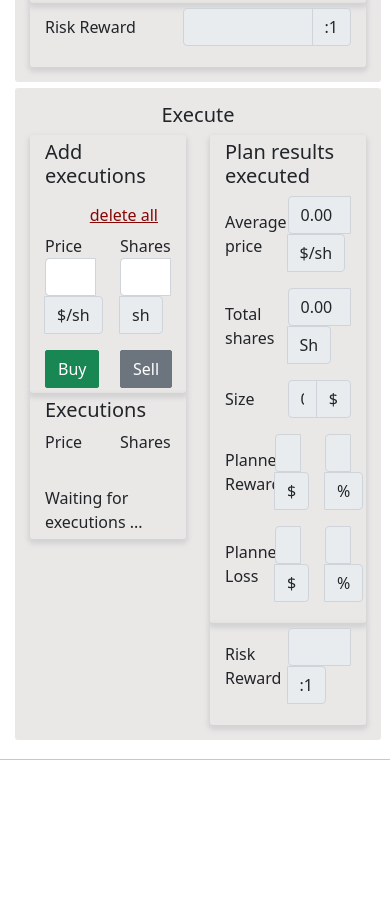
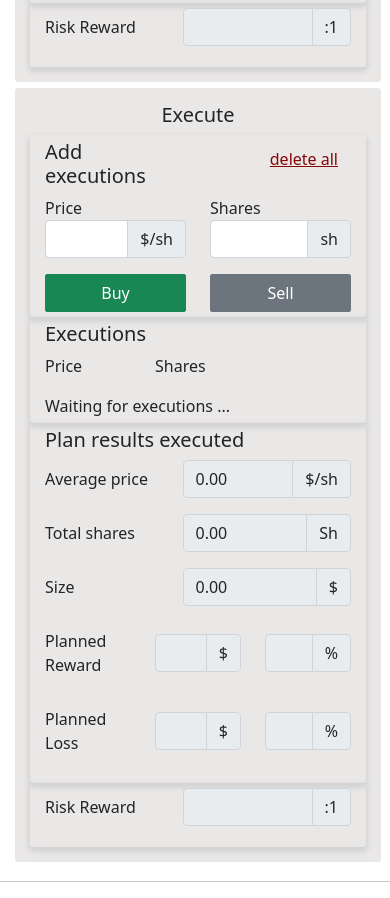
Before and after one commit to unailecue/dtl, a React (Create React App) app: page / in a window 390 px wide. Shown: the part 1320-2218 px from the top of the page. Before the commit the page ends 2096 px from the top, so only its background shows below. Built offline with nearby package versions, Linux system fonts and the light colour scheme.

Commit message:
:iphone:responsive changes

```diff
--- a/src/components/PositionExecute.js
+++ b/src/components/PositionExecute.js
@@ -37,7 +37,7 @@ export default function PositionExecute({ positionExecute }) {
         <div className="box">
             <h5>Execute</h5>
             <Row>
-                <Col>
+                <Col sm="6">
                     <Row>
                         <AddExecution addExecution={addExecution} executed={executed} setExecuted={setExecuted} typeValues={typeValues} />
                     </Row>
@@ -45,7 +45,7 @@ export default function PositionExecute({ positionExecute }) {
                         <ExecutionResult executionResult={executionResult} executed={executed} changeStoredExecute={changeStoredExecute} typeValues={typeValues} />
                     </Row>
                 </Col>
-                <Col>
+                <Col sm="6">
                     <PlanningResults planningResults={planningResults} />
                 </Col>
 
```
